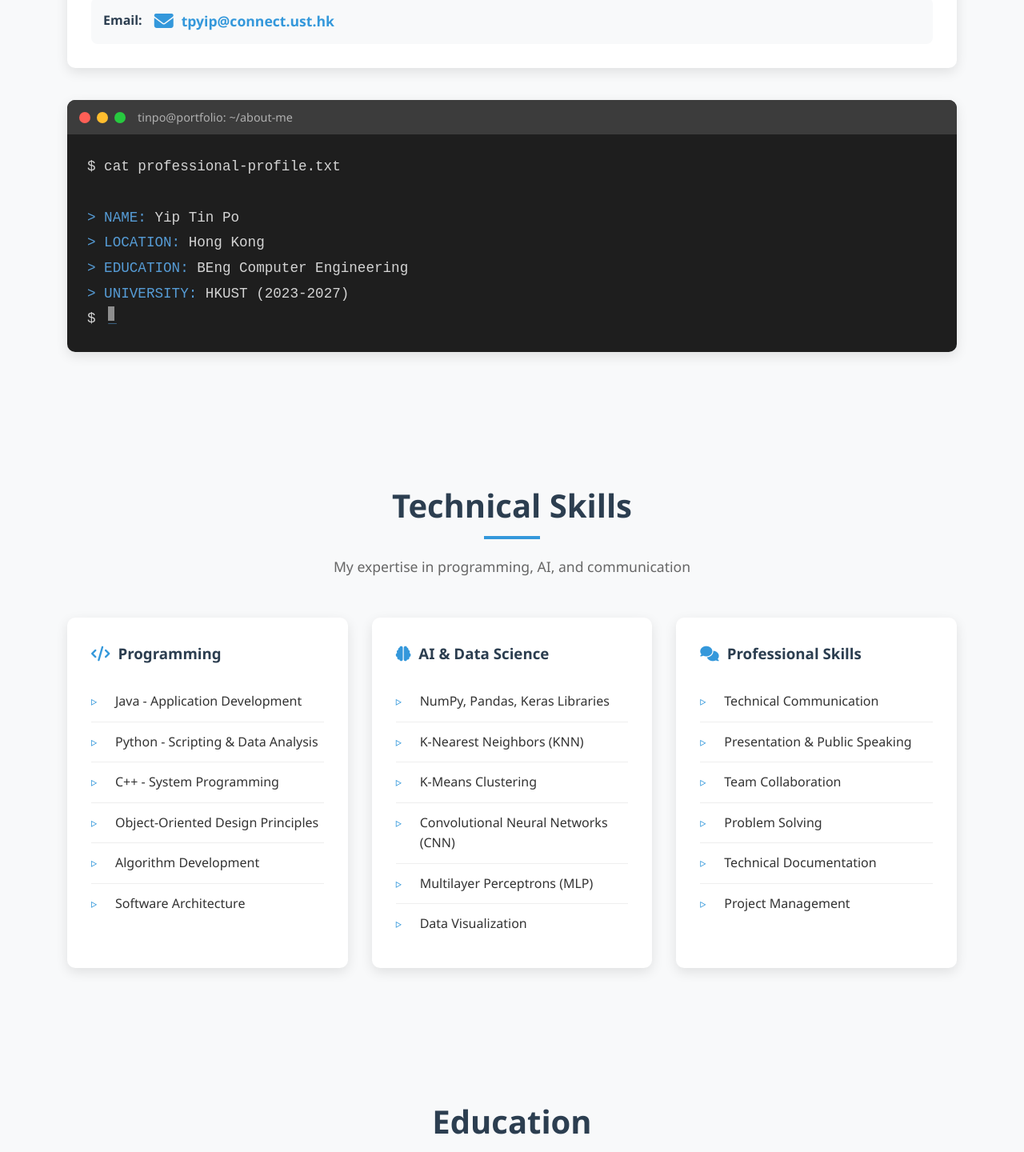
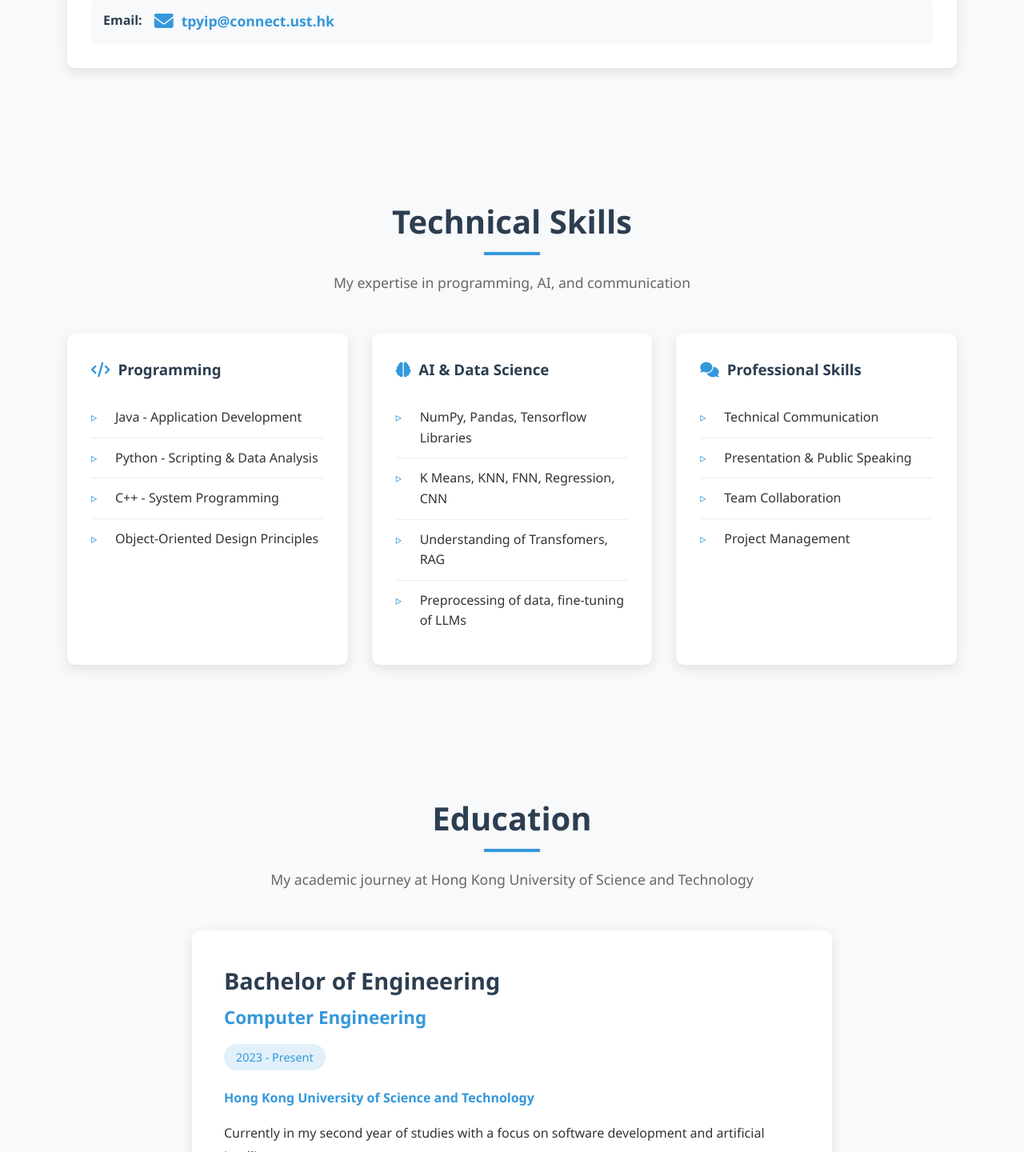
Before and after one commit to yip-tin-po-alex/my_website, a plain HTML site: page index.html in a window 1280 px wide. Shown: the part 1200-2640 px from the top of the page at 80% size. Drawn offline with Linux system fonts and the light colour scheme.

Commit message:
Update index.html

```diff
--- a/index.html
+++ b/index.html
@@ -747,25 +747,6 @@
                     </div>
                 </div>
             </div>
-
-            <div class="terminal">
-                <div class="terminal-header">
-                    <div class="terminal-dots">
-                        <div class="terminal-dot dot-red"></div>
-                        <div class="terminal-dot dot-yellow"></div>
-                        <div class="terminal-dot dot-green"></div>
-                    </div>
-                    <div class="terminal-title">tinpo@portfolio: ~/about-me</div>
-                </div>
-                <div class="terminal-content">
-                    $ cat professional-profile.txt<br><br>
-                    <span>> NAME:</span> Yip Tin Po<br>
-                    <span>> LOCATION:</span> Hong Kong<br>
-                    <span>> EDUCATION:</span> BEng Computer Engineering<br>
-                    <span>> UNIVERSITY:</span> HKUST (2023-2027)<br>
-                    $ <span class="cursor">_</span>
-                </div>
-            </div>
         </div>
     </section>
 
@@ -784,19 +765,15 @@
                         <li>Python - Scripting & Data Analysis</li>
                         <li>C++ - System Programming</li>
                         <li>Object-Oriented Design Principles</li>
-                        <li>Algorithm Development</li>
-                        <li>Software Architecture</li>
                     </ul>
                 </div>
                 <div class="skill-category">
                     <h3><i class="fas fa-brain"></i> AI & Data Science</h3>
                     <ul class="skill-list">
-                        <li>NumPy, Pandas, Keras Libraries</li>
-                        <li>K-Nearest Neighbors (KNN)</li>
-                        <li>K-Means Clustering</li>
-                        <li>Convolutional Neural Networks (CNN)</li>
-                        <li>Multilayer Perceptrons (MLP)</li>
-                        <li>Data Visualization</li>
+                        <li>NumPy, Pandas, Tensorflow Libraries</li>
+                        <li>K Means, KNN, FNN, Regression, CNN</li>
+                        <li>Understanding of Transfomers, RAG</li>
+                        <li>Preprocessing of data, fine-tuning of LLMs</li>
                     </ul>
                 </div>
                 <div class="skill-category">
@@ -805,8 +782,6 @@
                         <li>Technical Communication</li>
                         <li>Presentation & Public Speaking</li>
                         <li>Team Collaboration</li>
-                        <li>Problem Solving</li>
-                        <li>Technical Documentation</li>
                         <li>Project Management</li>
                     </ul>
                 </div>
```
